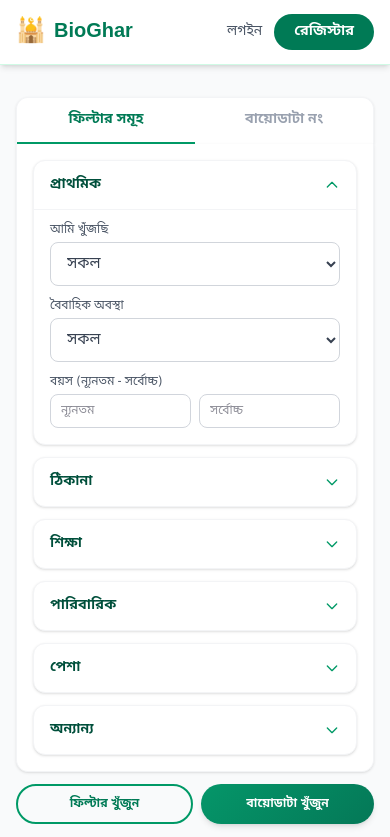
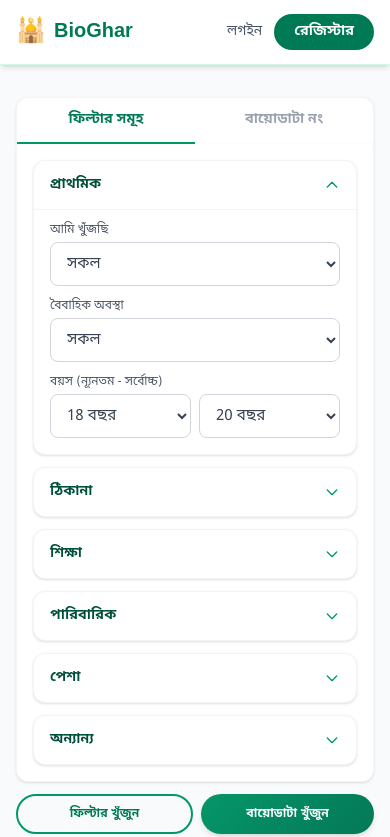
Before and after one commit to mdkanokmiah232-arch/BioGhar, a Next.js app: page /biodata in a window 390 px wide. Shown: the top 837 px of the page. Built offline with nearby package versions, Linux system fonts and the light colour scheme.

Commit message:
fix: age filter — use select dropdowns instead of number inputs for mobile compatibility

```diff
--- a/src/app/biodata/BiodataSearchContent.tsx
+++ b/src/app/biodata/BiodataSearchContent.tsx
@@ -118,8 +118,16 @@ export default function BiodataSearchContent() {
                       <div>
                         <label className="block text-xs font-medium text-gray-600 mb-1">বয়স (ন্যূনতম - সর্বোচ্চ)</label>
                         <div className="flex gap-2">
-                          <input type="number" placeholder="ন্যূনতম" value={ageMin === 18 ? "" : ageMin} onChange={(e) => { const v = Number(e.target.value); if (v && v >= 18 && v < ageMax) setAgeMin(v); else if (!e.target.value) setAgeMin(18); }} className="w-1/2 rounded-lg border border-gray-300 px-2.5 py-2 text-xs focus:outline-none focus:ring-2 focus:ring-emerald-500" />
-                          <input type="number" placeholder="সর্বোচ্চ" value={ageMax === 60 ? "" : ageMax} onChange={(e) => { const v = Number(e.target.value); if (v && v > ageMin && v <= 60) setAgeMax(v); else if (!e.target.value) setAgeMax(60); }} className="w-1/2 rounded-lg border border-gray-300 px-2.5 py-2 text-xs focus:outline-none focus:ring-2 focus:ring-emerald-500" />
+                          <select value={ageMin} onChange={(e) => setAgeMin(Number(e.target.value))} className="w-1/2 search-select text-xs">
+                            {Array.from({ length: 25 }, (_, i) => (
+                              <option key={i + 18} value={i + 18}>{i + 18} বছর</option>
+                            ))}
+                          </select>
+                          <select value={ageMax} onChange={(e) => setAgeMax(Number(e.target.value))} className="w-1/2 search-select text-xs">
+                            {Array.from({ length: 25 }, (_, i) => (
+                              <option key={i + 20} value={i + 20}>{i + 20} বছর</option>
+                            ))}
+                          </select>
                         </div>
                       </div>
                     </div>
```
